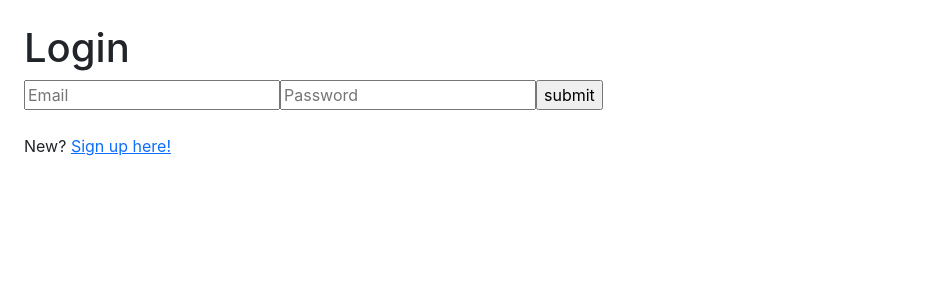
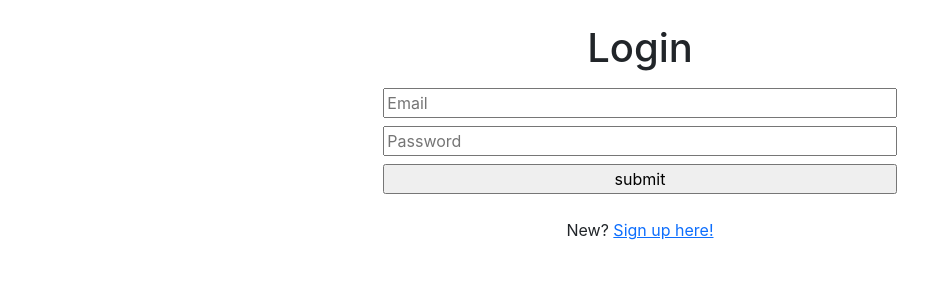
Before and after one commit to hightechu/techccelerator-2023-techie, a React (Create React App) app: page /login in a window 1280 px wide. Shown: the top 300 px of the page, without its empty margins (0-936 px from the left). Built offline with nearby package versions, Linux system fonts and the light colour scheme.

Commit message:
Changes made to Login Page

```diff
--- a/src/components/PageLogin.js
+++ b/src/components/PageLogin.js
@@ -20,10 +20,10 @@ const PageLogin = () => {
   return (
     <>
       <div className="container-fluid">
-
-              <h1>Login</h1>
               {error ? <div>{error}</div> : null}
               <form onSubmit={handleSubmit}>
+                <div className="vstack gap-2 col-md-5 mx-auto">
+                <h1 className="loginTitle">Login</h1>
                     <input
                       type="text"
                       name="email"
@@ -39,10 +39,11 @@ const PageLogin = () => {
                       onChange={(e) => setPassword(e.target.value)}
                     />
                     <input type="submit" value="submit" />
+                </div>
               </form>
               <br>
               </br>
-              <p>
+              <p className="loginTitle">
                 New? <a href="/signup">Sign up here!</a>
               </p>
 
--- a/src/index.css
+++ b/src/index.css
@@ -21,8 +21,11 @@ code {
 }
 
 .aboutTitle {
+  font-size: 64px;
+}
+
+.aboutTitle, .loginTitle {
   text-align: center;
-  font-size: 64px;
 }
 
 .container {
@@ -37,4 +40,6 @@ code {
 .layout {
   width:90vw;
   height:90vh;
+  padding: 50px;
+  text-align: justify;
 }
```
Lines whose indentation alone changed are shown as unchanged.
